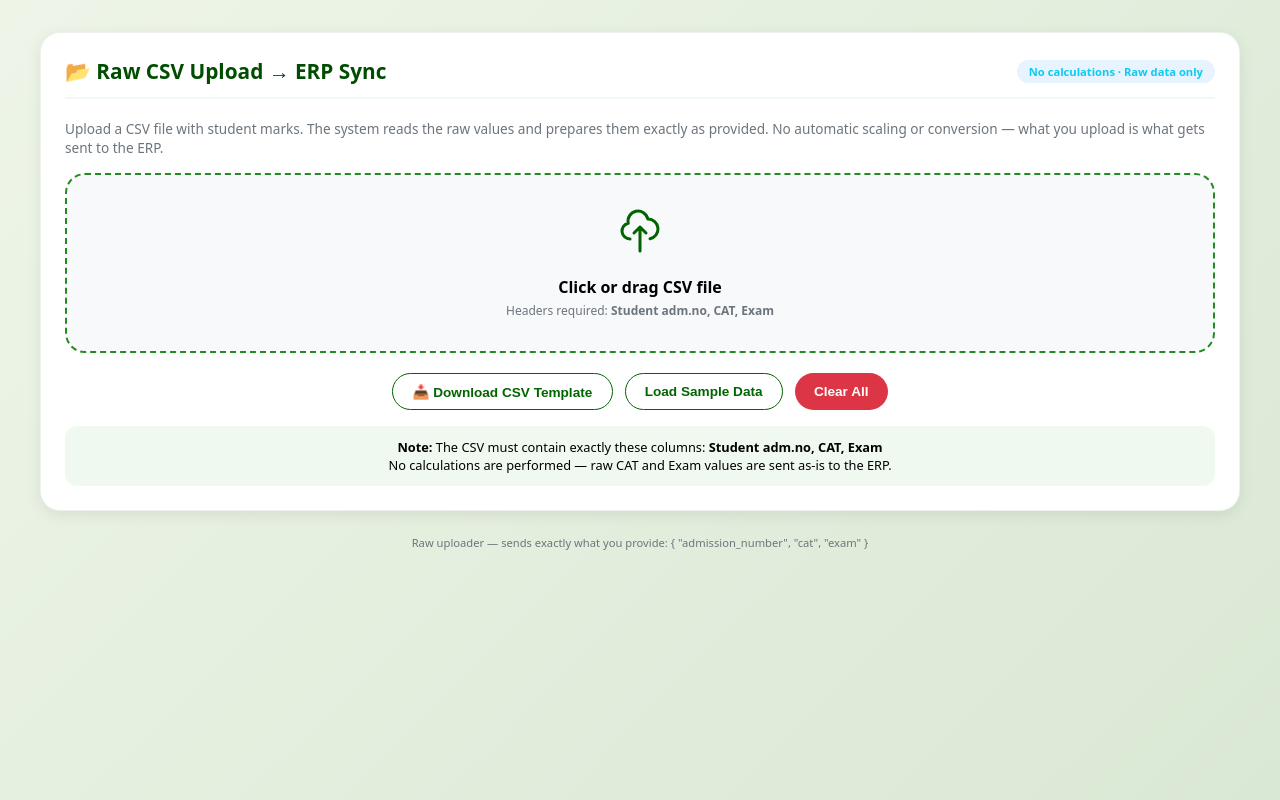
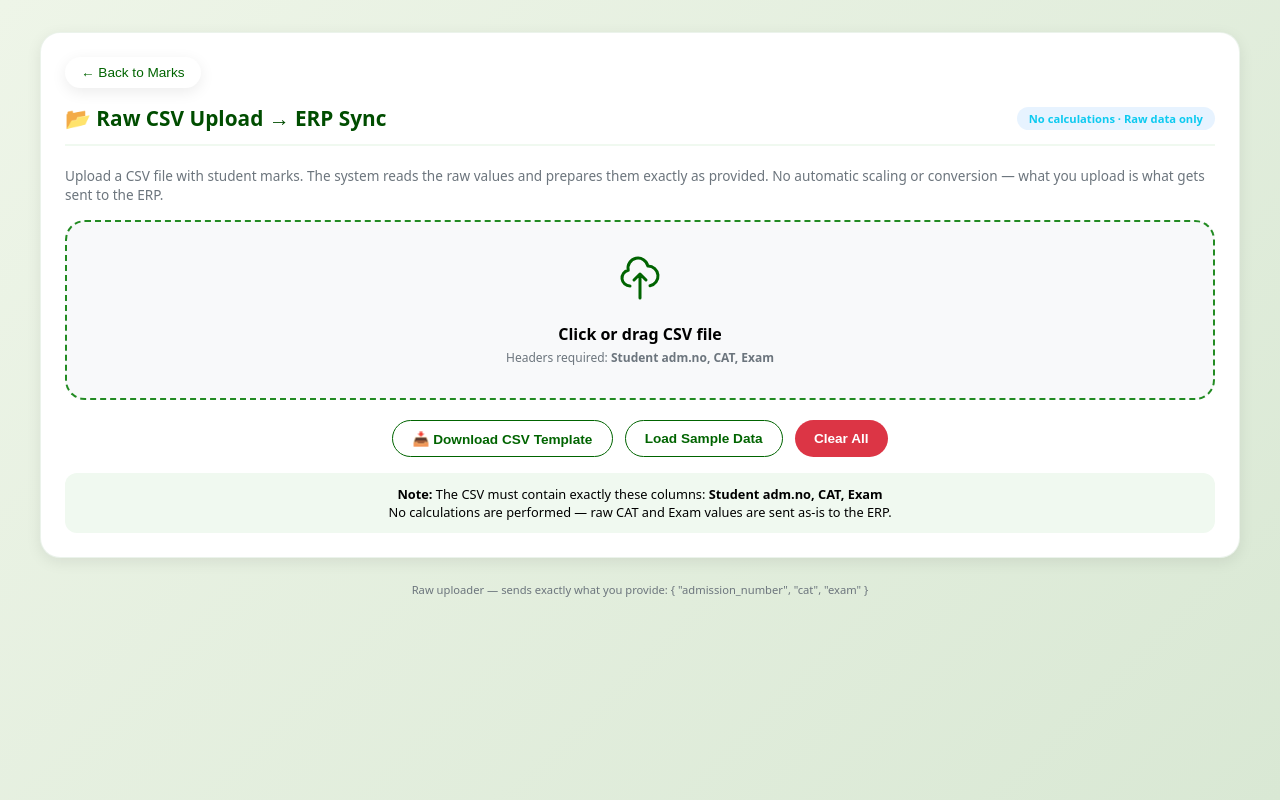
Before and after one commit to TomKambale/marksportal, a plain HTML site: page public/fileupload.html in a window 1280 px wide. Drawn offline with Linux system fonts and the light colour scheme.

Commit message:
added nav to bulk-upload feature

```diff
--- a/public/fileupload6.html
+++ b/public/fileupload.html
@@ -60,6 +60,28 @@
             flex-direction: column;
             gap: 1.5rem;
         }
+
+        .back-btn {
+        display: inline-flex;
+        align-items: center;
+        gap: 0.5rem;
+        background: var(--white);
+        border: none;
+        padding: 0.5rem 1rem;
+        border-radius: 50px;
+        font-size: 0.85rem;
+        font-weight: 500;
+        cursor: pointer;
+        transition: var(--transition);
+        color: var(--primary-green);
+        margin-bottom: 1rem;
+        box-shadow: var(--shadow);
+      }
+
+      .back-btn:hover {
+        background: var(--light-green);
+        transform: translateX(-4px);
+      }
 
         /* Cards */
         .card {
@@ -307,6 +329,8 @@
 <div class="page">
     <!-- Header Card -->
     <div class="card">
+        <button class="back-btn" onclick="window.location.href='marks.html'">← Back to Marks</button>
+
         <div class="card-header">
             <div class="card-title">
                 📂 Raw CSV Upload → ERP Sync
```
Also changed, not shown: public/marks.html (+22 -0 lines).
